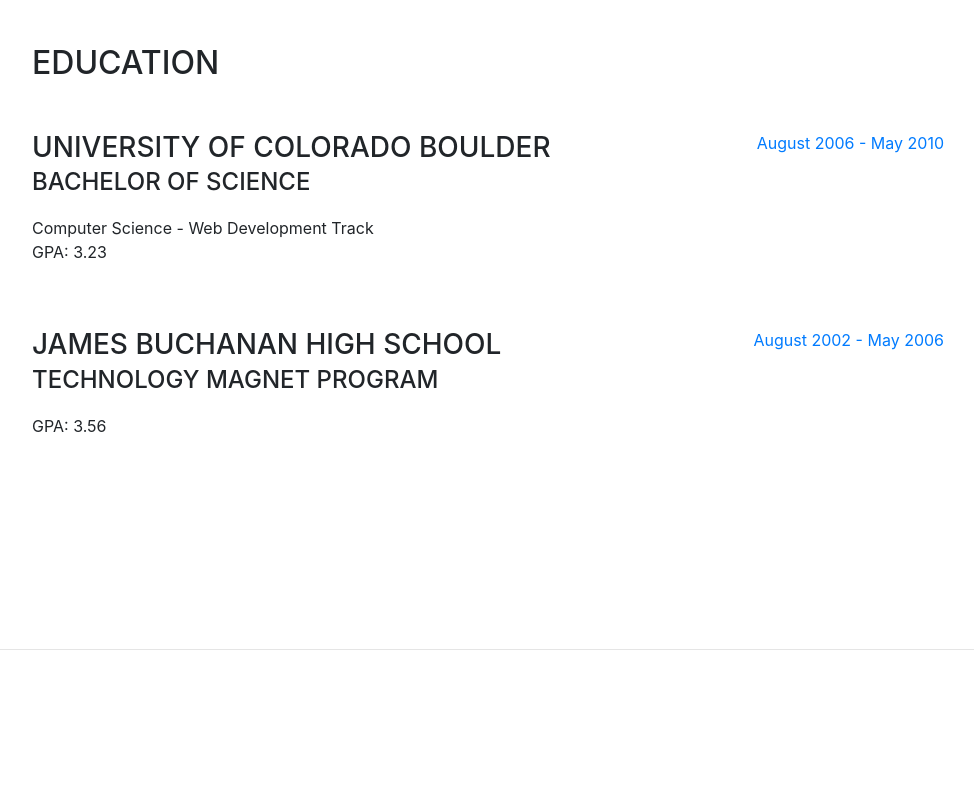
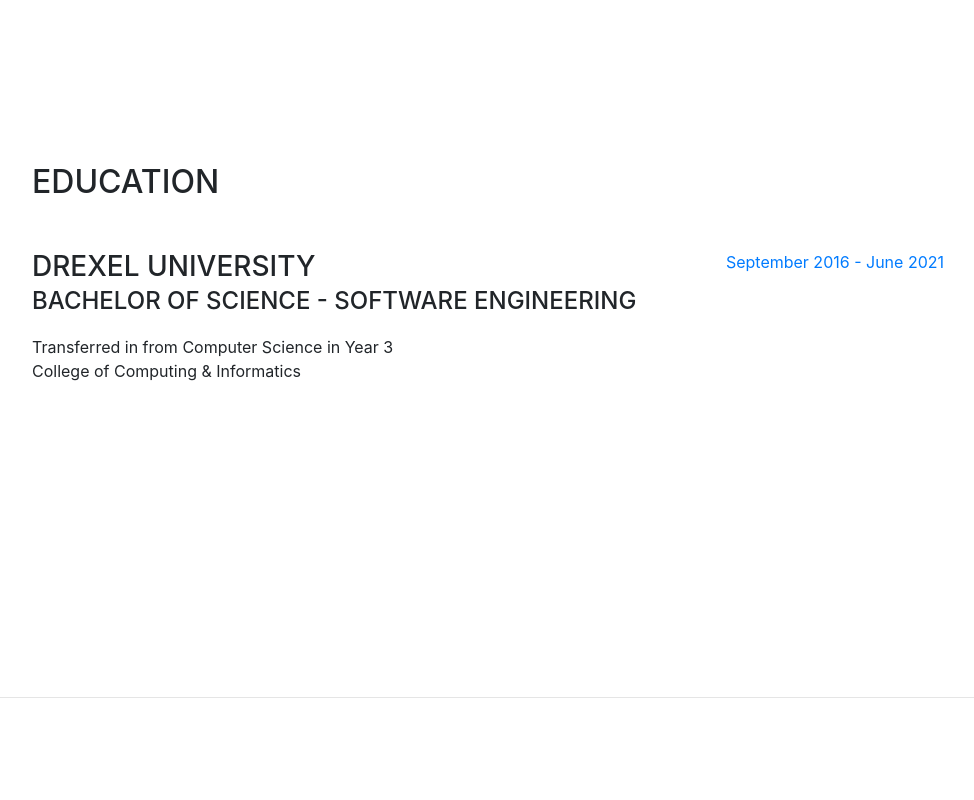
Before and after one commit to AbirRazzak/AbirRazzak.github.io, a website with bundled scripts: page index.html in a window 1280 px wide. Shown: the part 1780-2580 px from the top of the page, without its empty margins (288-1262 px from the left). Built offline with nearby package versions, Linux system fonts and the light colour scheme; a web font is replaced by a local one.

Commit message:
Grammar, wording, and rearranging fixes.

```diff
--- a/index.html
+++ b/index.html
@@ -97,7 +97,7 @@
             <div class="resume-content mr-auto">
               <h3 class="mb-0">Co-Op Applications Engineer</h3>
               <div class="subheading mb-3">Oracle Corporation</div>
-              <p>Half-year exposure to large scale corporate systems and processes as part of the Construction and Engineering Global Business Unit (CEGBU) working on the cloud-integrated buisness management software known as Oracle Prime. Primarily using the Oracle stack for server-side development and database management. Utilizing Java for the back-end logic, and Oracle SQL for relational databases.</p>
+              <p>Half-year exposure to large scale corporate systems and processes as part of the Construction and Engineering Global Business Unit (CEGBU), working on the cloud-integrated buisness management software known as Oracle Prime. Primarily used the Oracle stack for server-side development and database management. Utilized Java for the back-end server-side logic, Oracle SQL for relational databases, and Javascript for all front-end development work. </p>
             </div>
             <div class="resume-date text-md-right">
               <span class="text-primary"><p>September 2018 - April 2019</p><p>Conshohoken, PA</p></span>
@@ -108,7 +108,7 @@
             <div class="resume-content mr-auto">
               <h3 class="mb-0">Software Developer (C#) Co-Op & Part-time</h3>
               <div class="subheading mb-3">Susquehanna International Group, LLP (SIG)</div>
-              <p>Worked 6 months as a full-time Co-Op, and 6 months part-time while taking classes, on the Derivatives Team at Susquehanna Financial Group (SFG). Full-stack development using Microsoft stack + technologies and Oracle SQL. Created Windows applications, ASP.NET websites and web-apps, and Powershell scripts and services. Also exposure to REST API development with the Atlassian stack (Jira, Confluence, Fisheye + Crucible) and automation. Followed Microsoft standards for GUI full-stack development such as MVVM, MVC, and MVP.</p>
+              <p>Worked 6 months as a full-time Co-Op, and 6 months as a part-time employee while taking classes. Member of the Derivatives Team at Susquehanna Financial Group (SFG) at SIG's headquarters in Bala Cynwyd. Full-stack development using the Microsoft stack and Oracle SQL. Created Windows applications, ASP.NET websites and web-applications, and Powershell scripts and services. Also worked with REST API and automation development on the Atlassian stack (Jira, Confluence, Fisheye + Crucible) to automate internal work flows. Followed Microsoft's standards for GUI full-stack development such as MVVM, MVC, and MVP.</p>
             </div>
             <div class="resume-date text-md-right">
               <span class="text-primary"><p>September 2017 - September 2018</p><p>Bala Cynwyd, PA</p></span>
@@ -127,24 +127,13 @@
 
           <div class="resume-item d-flex flex-column flex-md-row mb-5">
             <div class="resume-content mr-auto">
-              <h3 class="mb-0">University of Colorado Boulder</h3>
-              <div class="subheading mb-3">Bachelor of Science</div>
-              <div>Computer Science - Web Development Track</div>
-              <p>GPA: 3.23</p>
+              <h3 class="mb-0">Drexel University</h3>
+              <div class="subheading mb-3">Bachelor of Science - Software Engineering</div>
+              <div>Transferred in from Computer Science in Year 3</div>
+              <div>College of Computing & Informatics</div>
             </div>
             <div class="resume-date text-md-right">
-              <span class="text-primary">August 2006 - May 2010</span>
-            </div>
-          </div>
-
-          <div class="resume-item d-flex flex-column flex-md-row">
-            <div class="resume-content mr-auto">
-              <h3 class="mb-0">James Buchanan High School</h3>
-              <div class="subheading mb-3">Technology Magnet Program</div>
-              <p>GPA: 3.56</p>
-            </div>
-            <div class="resume-date text-md-right">
-              <span class="text-primary">August 2002 - May 2006</span>
+              <span class="text-primary">September 2016 - June 2021</span>
             </div>
           </div>
 
@@ -233,6 +222,9 @@
           <ul class="fa-ul mb-0">
             <li>
               <i class="fa-li fa fa-trophy text-warning"></i>
+              Pennsylvania Free Enterprise Week - Entrepreneurship Boot-Camp Graduation Certificate</li>
+            <li>
+              <i class="fa-li fa fa-trophy text-warning"></i>
               Google Analytics Certified Developer</li>
             <li>
               <i class="fa-li fa fa-trophy text-warning"></i>
```
